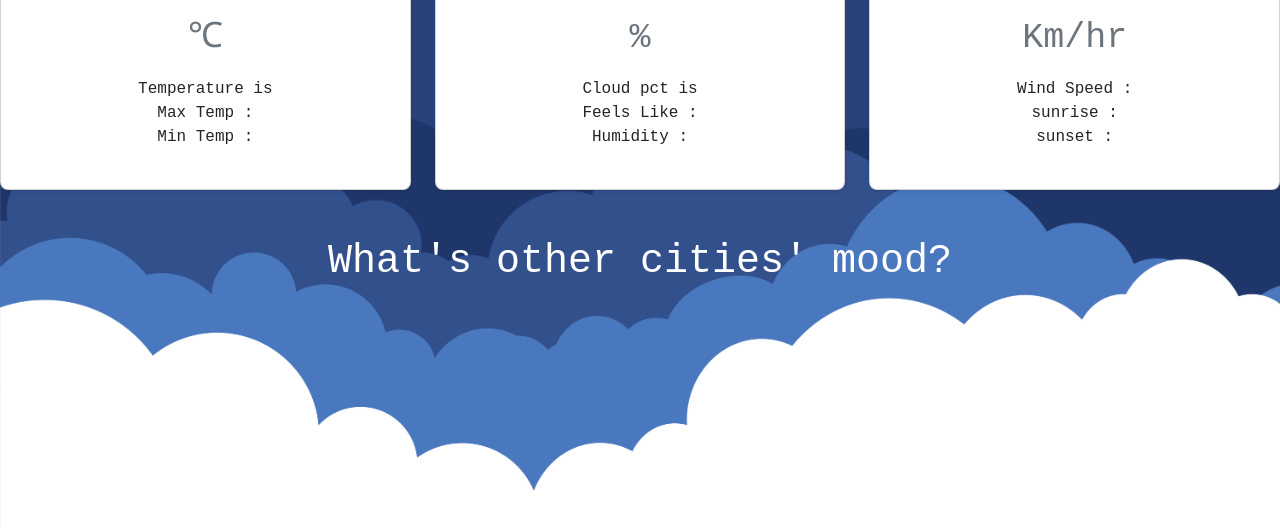
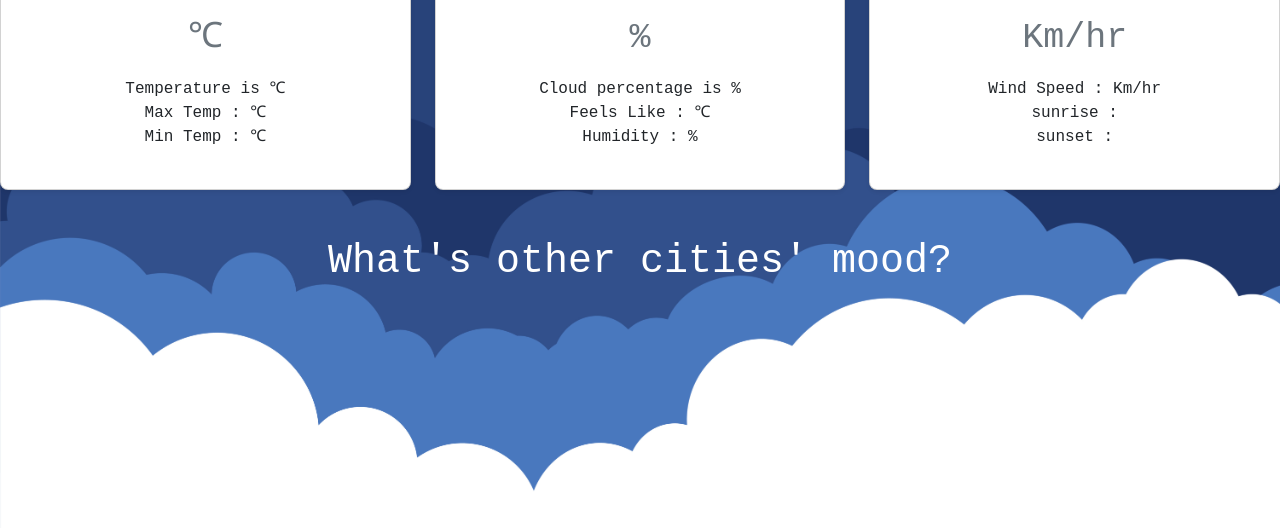
Before and after one commit to Abhishek-Kanti/React-Weather, a website: page src/index.html in a window 1280 px wide. Shown: the part 218-746 px from the top of the page. Drawn offline with nearby package versions, Linux system fonts and the light colour scheme; no server answers.

Commit message:
Update index.html

```diff
--- a/src/index.html
+++ b/src/index.html
@@ -63,9 +63,9 @@
                   <div class="card-body">
                     <h1 class="card-title pricing-card-title"><p><font color="blue"><b><span  id="temp2"></span></b></font><small class="text-muted fw-light">℃</small></h1>
                     <ul class="list-unstyled mt-3 mb-4">
-                      <li>Temperature is <span  id="temp"></span></li>
-                      <li>Max Temp : <span id="max_temp"></span></li>
-                      <li>Min Temp : <span id="min_temp"></span></li>
+                      <li>Temperature is <span  id="temp"></span>℃</li>
+                      <li>Max Temp : <span id="max_temp"></span>℃</li>
+                      <li>Min Temp : <span id="min_temp"></span>℃</li>
                     </ul>
                   </div>
                 </div>
@@ -78,9 +78,9 @@
                   <div class="card-body">
                     <h1 class="card-title pricing-card-title"><p><font color="Green"><b><span  id="humidity2"></span></b></font><small class="text-muted fw-light">%</small></h1>
                     <ul class="list-unstyled mt-3 mb-4">
-                      <li>Cloud pct is <span  id="cloud_pct"></span></li>
-                      <li>Feels Like : <span  id="feels_like"></span></li>
-                      <li>Humidity : <span  id="humidity"></span></li>
+                      <li>Cloud percentage is <span  id="cloud_pct"></span>%</li>
+                      <li>Feels Like : <span  id="feels_like"></span>℃</li>
+                      <li>Humidity : <span  id="humidity"></span>%</li>
                     </ul>
                   </div>
                 </div>
@@ -93,7 +93,7 @@
                   <div class="card-body">
                     <h1 class="card-title pricing-card-title"><p><font color="orange"><span  id="wind_speed2"></span></font><small class="text-muted fw-light"> Km/hr</small></h1>
                     <ul class="list-unstyled mt-3 mb-4">
-                      <li> Wind Speed : <span  id="wind_speed"></span></li>
+                      <li> Wind Speed : <span  id="wind_speed"></span> Km/hr</li>
                       <li>sunrise : <span  id="sunrise"></span></li>
                       <li>sunset : <span  id="sunset"></span></li>
                     </ul>
```
